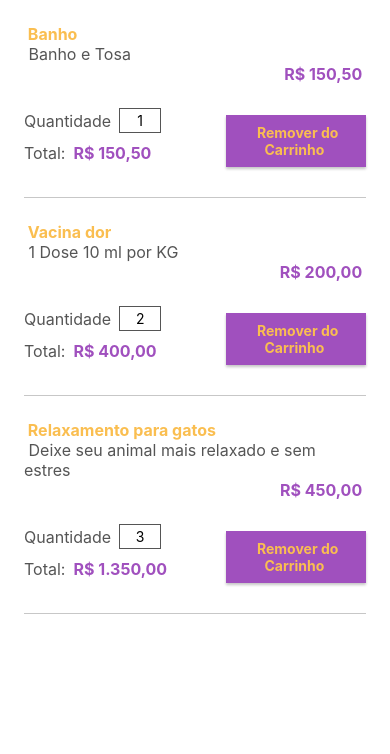
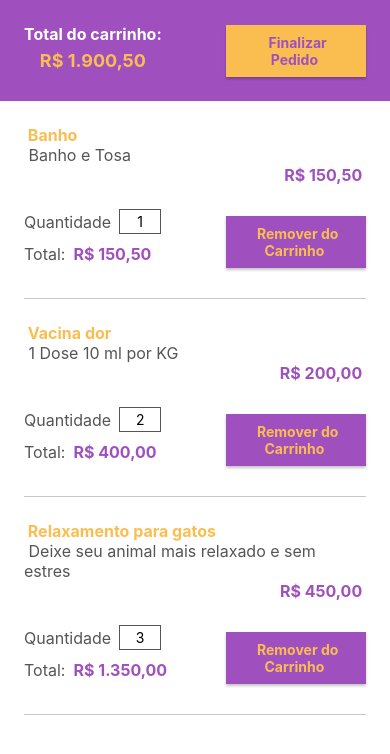
Before and after one commit to neves1697/alura-navegacao, a React Native app: screen / in a window 390 px wide. Shown: the top 754 px of the page. Built offline with nearby package versions, Linux system fonts and the light colour scheme.

Commit message:
Adicionado o botão (Finalizar Pedido), adicionado no index do carrinho um reduce para percorrer a lista e somar, multiplicando pelo valor e exibindo no resultado

```diff
--- /dev/null
+++ b/src/Components/StatusCarrinho/estilosCarrinho.js
@@ -0,0 +1,31 @@
+import { StyleSheet } from 'react-native';
+import { cores } from '../../estilos';
+
+export default StyleSheet.create({
+  conteudo: {
+    backgroundColor: cores.roxo,
+    flexDirection: 'row',
+    justifyContent: 'space-around',
+    alignItems: 'center',
+    flexWrap: 'wrap',
+    padding: 24,
+  },
+  total: {
+    alignItems: 'center',
+  },
+  descricao: {
+    fontSize: 16,
+    color: cores.claro,
+    fontWeight: 'bold',
+  },
+  valor: {
+    fontSize: 18,
+    fontWeight: 'bold',
+    marginVertical: 6,
+    color: cores.laranja,
+  },
+  botao: {
+    flexGrow: 1,
+    alignItems: 'flex-end',
+  },
+});
--- /dev/null
+++ b/src/Components/StatusCarrinho/index.js
@@ -0,0 +1,32 @@
+import React from "react";
+import { Text, View } from "react-native";
+import Botao from "../CampoInteiro/Button";
+
+// estilos
+
+import estilosCarrinho from "../StatusCarrinho/estilosCarrinho";
+
+
+export default function StatusCarrinho({ total }) {
+    return <>
+        <View style={estilosCarrinho.conteudo} >
+
+            <View style={estilosCarrinho.total} >
+                <Text style={estilosCarrinho.descricao} >Total do carrinho:</Text>
+                <Text style={estilosCarrinho.valor} >
+                    {
+                        Intl.NumberFormat('pt-BR', {
+                            style: 'currency', currency: 'BRL'
+                        }).format(total)
+                    }
+                </Text>
+            </View>
+
+            <View style={estilosCarrinho.botao} >
+                <Botao valor='Finalizar Pedido' invertido />
+            </View>
+
+
+        </View>
+    </>
+}
--- a/src/Screens/Carrinho/index.js
+++ b/src/Screens/Carrinho/index.js
@@ -2,6 +2,7 @@ import React from "react";
 import { FlatList } from 'react-native';
 import Item from "./Item";
 import TelaPadrao from "../../Components/TelaPadrao";
+import StatusCarrinho from "../../Components/StatusCarrinho";
 
 const servicos = [
     {
@@ -30,8 +31,14 @@ const servicos = [
 ];
 
 export default function Carrinho() {
+
+    const total = servicos.reduce((soma, { preco, quantidade }) => soma + (preco * quantidade), 0);
+
     return <>
         <TelaPadrao>
+
+            <StatusCarrinho total={total} />
+
             <FlatList
                 data={servicos}
                 removeClippedSubviews={false}
```
